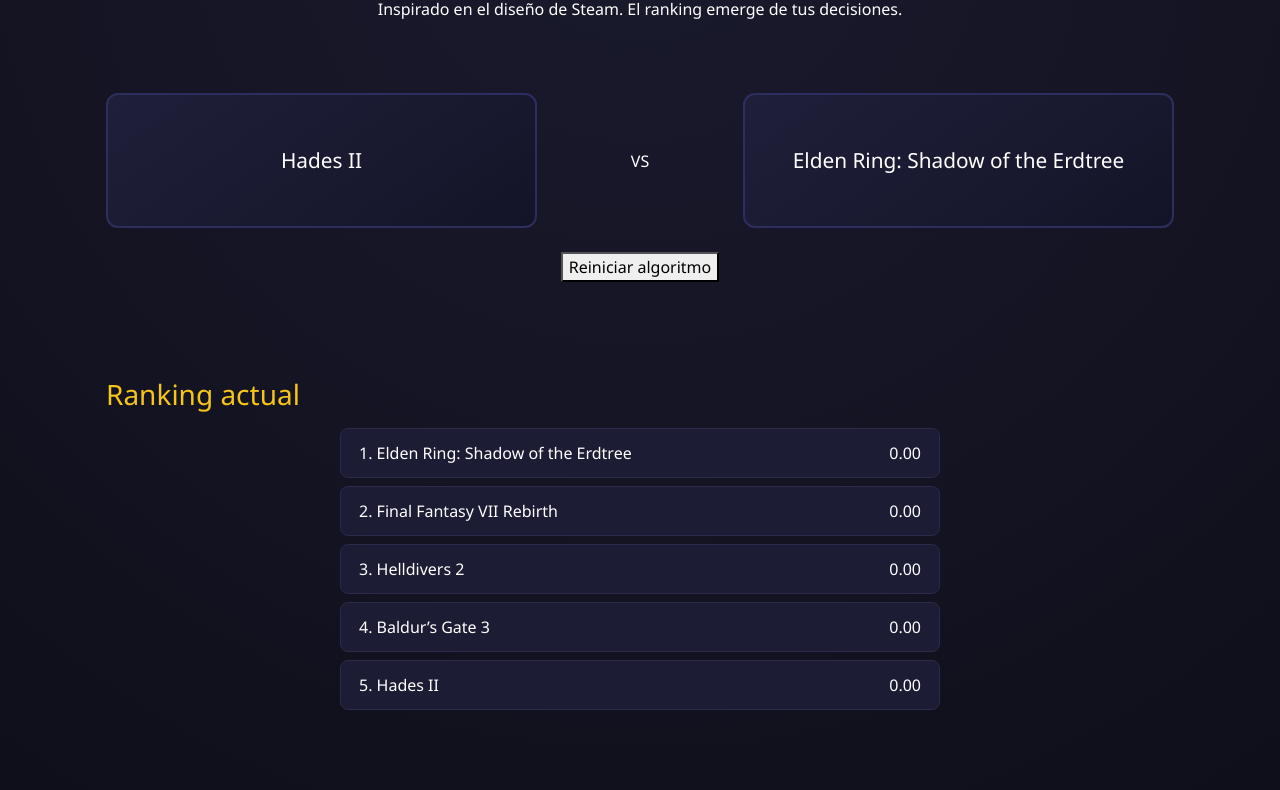
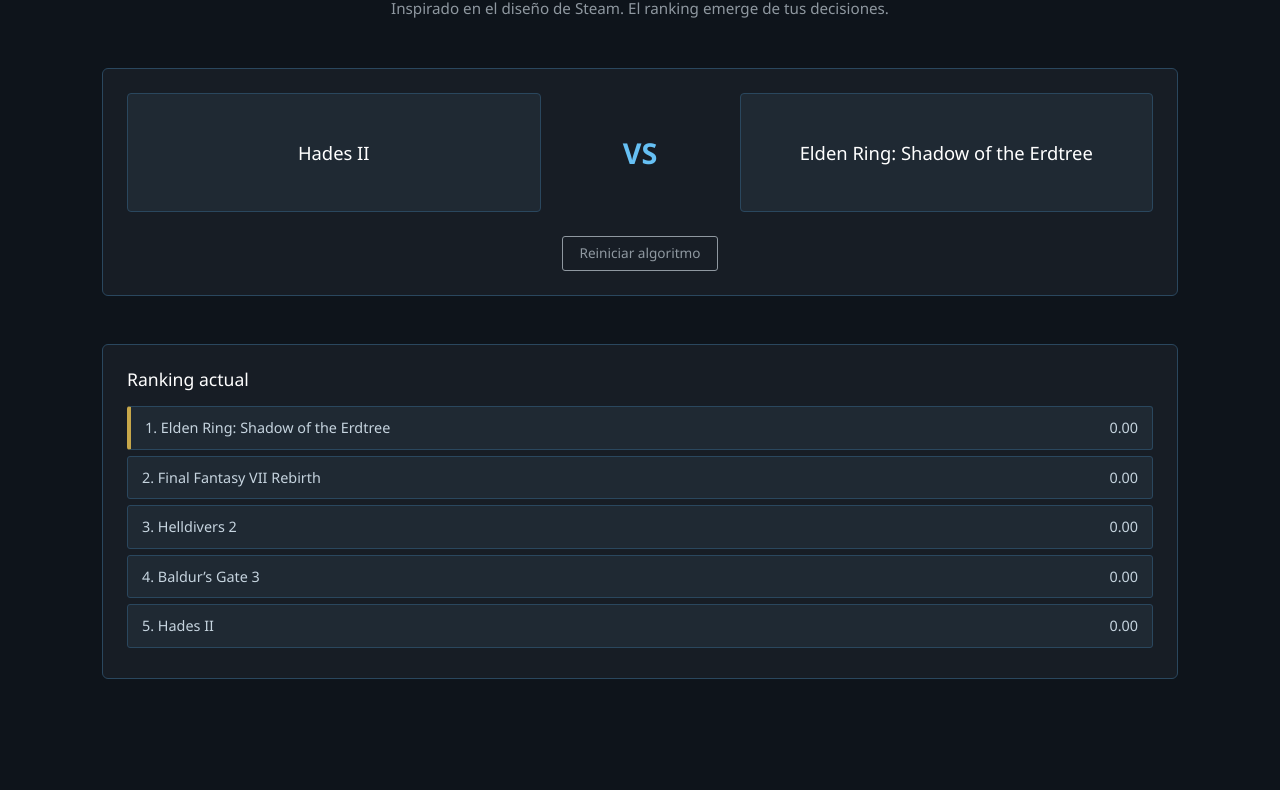
Before and after one commit to Diexx23/Algoritmo_GOTY, a plain HTML site: page index.html in a window 1280 px wide. Shown: the part 107-897 px from the top of the page. After the commit the page ends 834 px from the top, so only its background shows below. Drawn offline with nearby package versions, Linux system fonts and the light colour scheme.

Commit message:
Refactor styles for improved design consistency

```diff
--- a/styles.css
+++ b/styles.css
@@ -1,75 +1,100 @@
+/* BASE */
 body {
-  background: radial-gradient(circle at top, #1a1a2e, #0f0f1a);
-  color: #ffffff;
-  font-family: "Segoe UI", sans-serif;
+  background-color: #0e141b;
+  color: #c6d4df;
+  font-family: "Segoe UI", Arial, sans-serif;
 }
 
-/* TITLES */
-.goty-title {
-  font-weight: 800;
-  letter-spacing: 4px;
-  color: #f5c518;
+/* CONTAINER */
+.app-container {
+  max-width: 1100px;
 }
 
-.subtitle {
-  color: #cfcfcf;
-  font-size: 1rem;
+/* HEADER */
+.app-title {
+  color: #ffffff;
+  font-weight: 700;
+  letter-spacing: 3px;
 }
 
-/* VS SECTION */
-.vs-text {
-  font-size: 2rem;
-  font-weight: bold;
-  color: #f5c518;
+.app-subtitle {
+  color: #8f98a0;
+  font-size: 0.95rem;
+}
+
+/* PANELS */
+.main-panel,
+.ranking-panel {
+  background-color: #171d25;
+  border-radius: 6px;
+  border: 1px solid #2a475e;
+}
+
+/* VS */
+.vs-label {
+  font-size: 1.8rem;
+  font-weight: 600;
+  color: #66c0f4;
 }
 
 /* GAME CARDS */
 .game-card {
   width: 100%;
-  background: linear-gradient(145deg, #1f1f3a, #141428);
-  border: 2px solid #2e2e5e;
-  color: white;
-  padding: 50px 20px;
-  font-size: 1.3rem;
-  border-radius: 12px;
-  transition: all 0.25s ease;
+  background-color: #1f2933;
+  border: 1px solid #2a475e;
+  border-radius: 4px;
+  padding: 45px 20px;
+  color: #ffffff;
+  font-size: 1.15rem;
+  text-align: center;
+  transition: all 0.2s ease;
 }
 
 .game-card:hover {
-  transform: scale(1.05);
-  border-color: #f5c518;
-  box-shadow: 0 0 25px rgba(245, 197, 24, 0.4);
+  background-color: #263645;
+  border-color: #66c0f4;
+}
+
+/* RESET */
+.reset-btn {
+  background: transparent;
+  border: 1px solid #8f98a0;
+  color: #8f98a0;
+  padding: 6px 16px;
+  font-size: 0.85rem;
+  border-radius: 3px;
+  transition: all 0.2s ease;
+}
+
+.reset-btn:hover {
+  color: #ffffff;
+  border-color: #ffffff;
 }
 
 /* RANKING */
 .ranking-title {
-  color: #f5c518;
+  color: #ffffff;
+  font-size: 1.1rem;
 }
 
 .ranking-list {
   list-style: none;
   padding: 0;
-  max-width: 600px;
-  margin: 0 auto;
+  margin: 0;
 }
 
 .ranking-list li {
-  background: #1c1c34;
-  border: 1px solid #2a2a4a;
-  padding: 12px 18px;
-  margin-bottom: 8px;
-  border-radius: 8px;
+  background-color: #1f2933;
+  border: 1px solid #2a475e;
+  border-radius: 3px;
+  padding: 10px 14px;
+  margin-bottom: 6px;
   display: flex;
   justify-content: space-between;
+  font-size: 0.9rem;
 }
 
-/* BUTTON */
-.btn-outline-warning {
-  border-color: #f5c518;
-  color: #f5c518;
+/* GOTY ACCENT (TOP ITEM) */
+.ranking-list li:first-child {
+  border-left: 4px solid #c7a74a;
 }
-
-.btn-outline-warning:hover {
-  background-color: #f5c518;
-  color: #000;
-}
```
